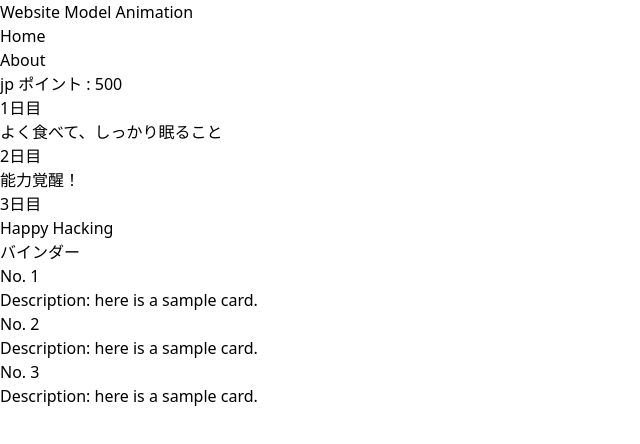
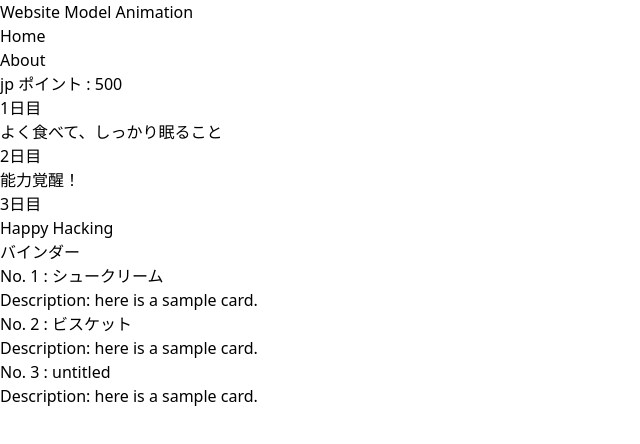
Before and after one commit to chambaoo/website-model-animation, a React (Vite) app: page / in a window 1280 px wide. Shown: the top 444 px of the page, without its empty margins (0-640 px from the left). Built offline with nearby package versions, Linux system fonts and the light colour scheme.

Commit message:
update: prpps card sample

```diff
--- a/src/App.tsx
+++ b/src/App.tsx
@@ -48,10 +48,10 @@ function App() {
               <h2 className='my-4 text-4xl'>バインダー</h2>
               <ul>
                 <li className='my-2'>
-                  <Card id={1}/>
+                  <Card id={1} name='シュークリーム'/>
                 </li>
                 <li className='my-2'>
-                  <Card id={2}/>
+                  <Card id={2} name='ビスケット'/>
                 </li>
                 <li className='my-2'>
                   <Card id={3}/>
--- a/src/components/card.tsx
+++ b/src/components/card.tsx
@@ -1,9 +1,16 @@
-function Card(props) {
+import React, { FC } from "react";
+interface CardItem {
+  id: number;
+  name: string;
+
+}
+
+const Card = (props: CardItem) => {
 
     return (
       <>
         <a href="#card1" class="block max-w-sm p-6 bg-white border border-gray-200 rounded-lg shadow hover:bg-gray-100 dark:bg-gray-800 dark:border-gray-700 dark:hover:bg-gray-700">
-        <h5 class="mb-2 text-2xl font-bold tracking-tight text-gray-900 dark:text-white">No. {props.id}</h5>
+        <h5 class="mb-2 text-2xl font-bold tracking-tight text-gray-900 dark:text-white">No. {props.id} : {props.name ?? 'untitled'}</h5>
         <p class="font-normal text-gray-700 dark:text-gray-400">Description: here is a sample card.</p>
         </a>
       </>
```
